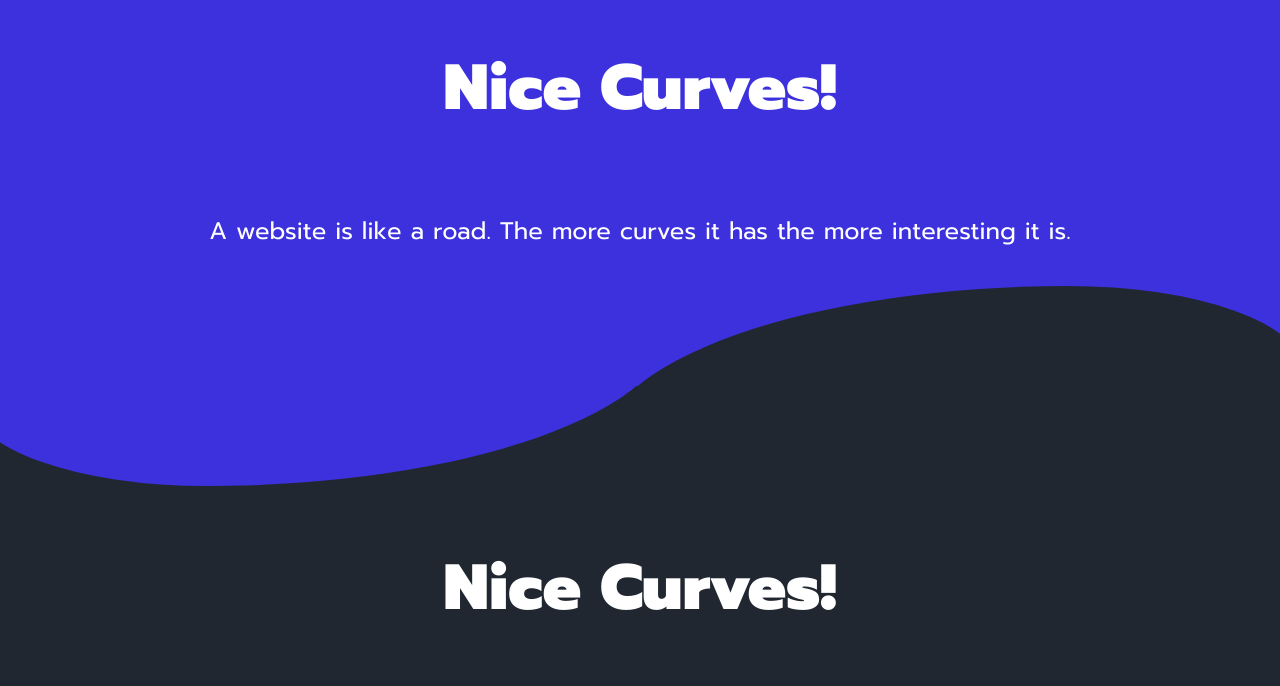
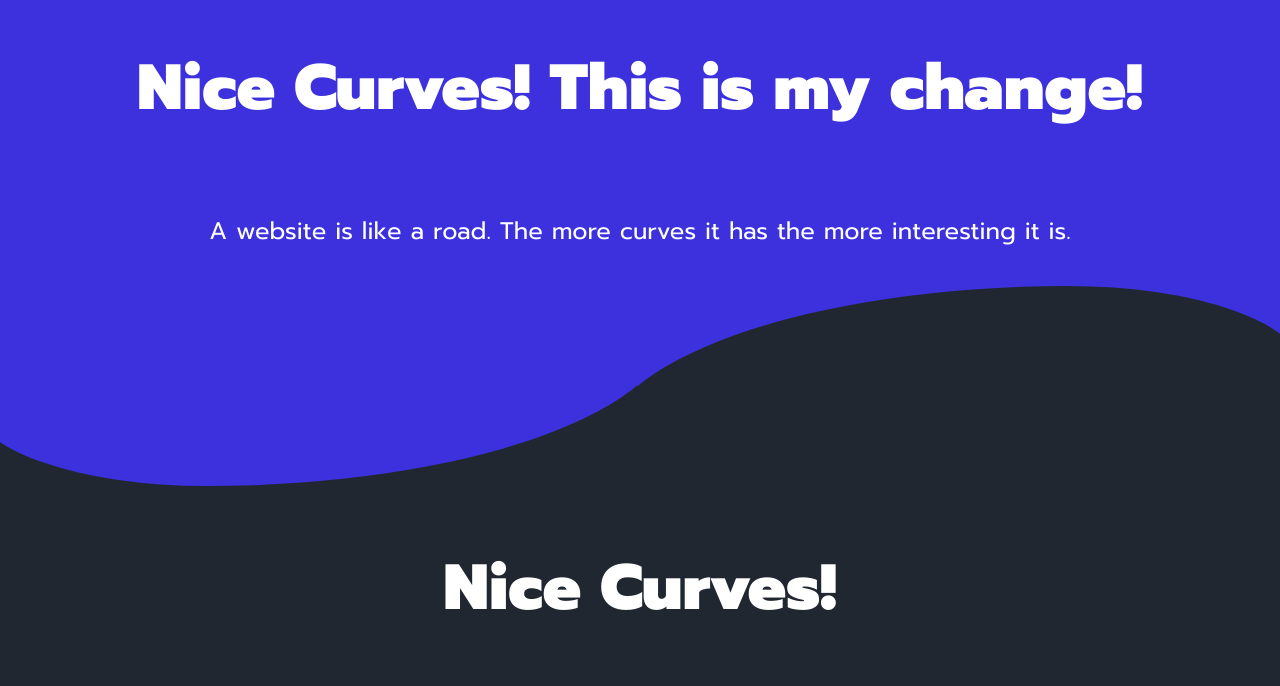
Before and after one commit to fireship-io/wavy-curvey-blobby-website, a plain HTML site: page index.html in a window 1280 px wide. Shown: the part 114-800 px from the top of the page. Drawn offline with Linux system fonts and the light colour scheme; a script that the page names is missing.

Commit message:
updated the title

```diff
--- a/index.html
+++ b/index.html
@@ -163,7 +163,7 @@
   </head>
   <body>
     <section class="blue">
-      <h1>Nice Curves!</h1>
+      <h1>Nice Curves! This is my change!</h1>
       <p>A website is like a road. The more curves it has the more interesting it is.</p>
       <div class="curve"></div>
     </section>
```
